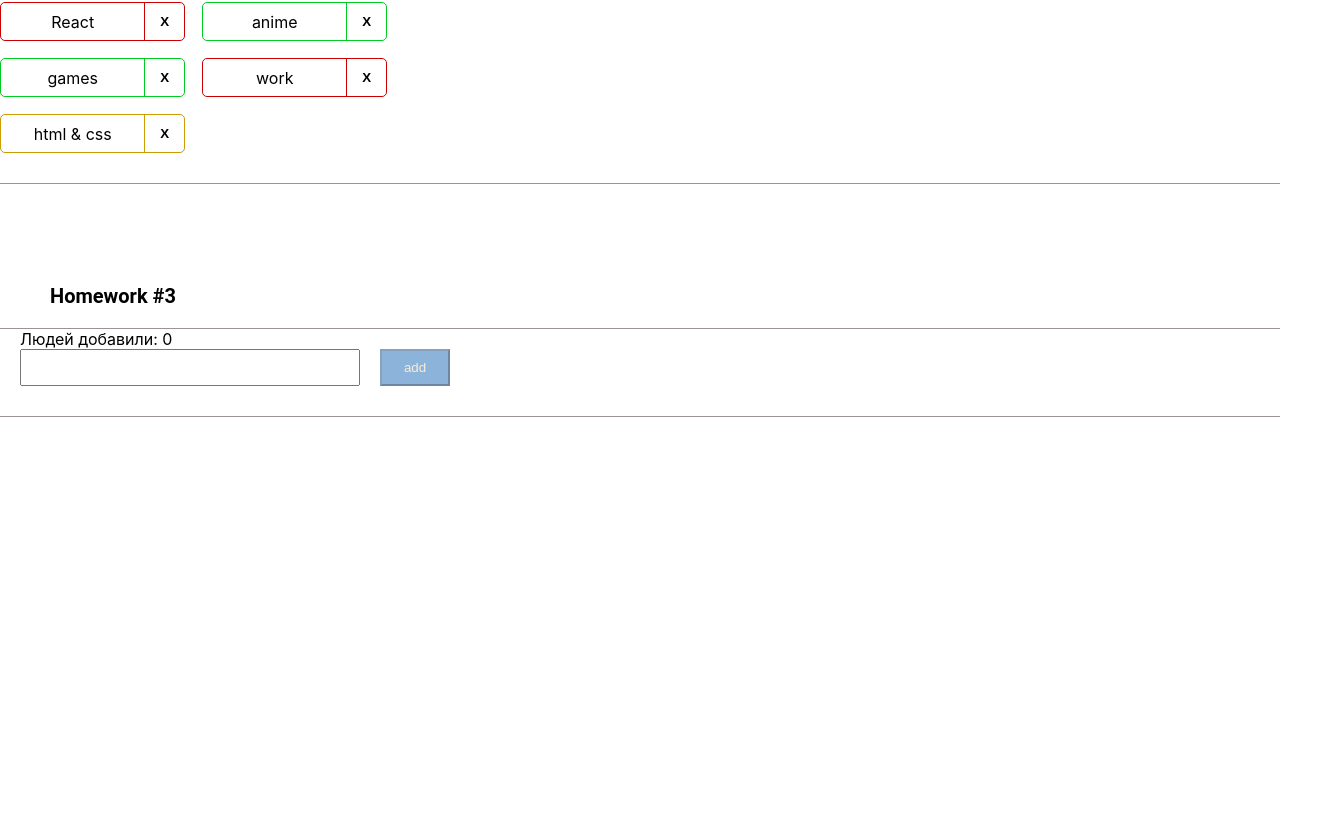
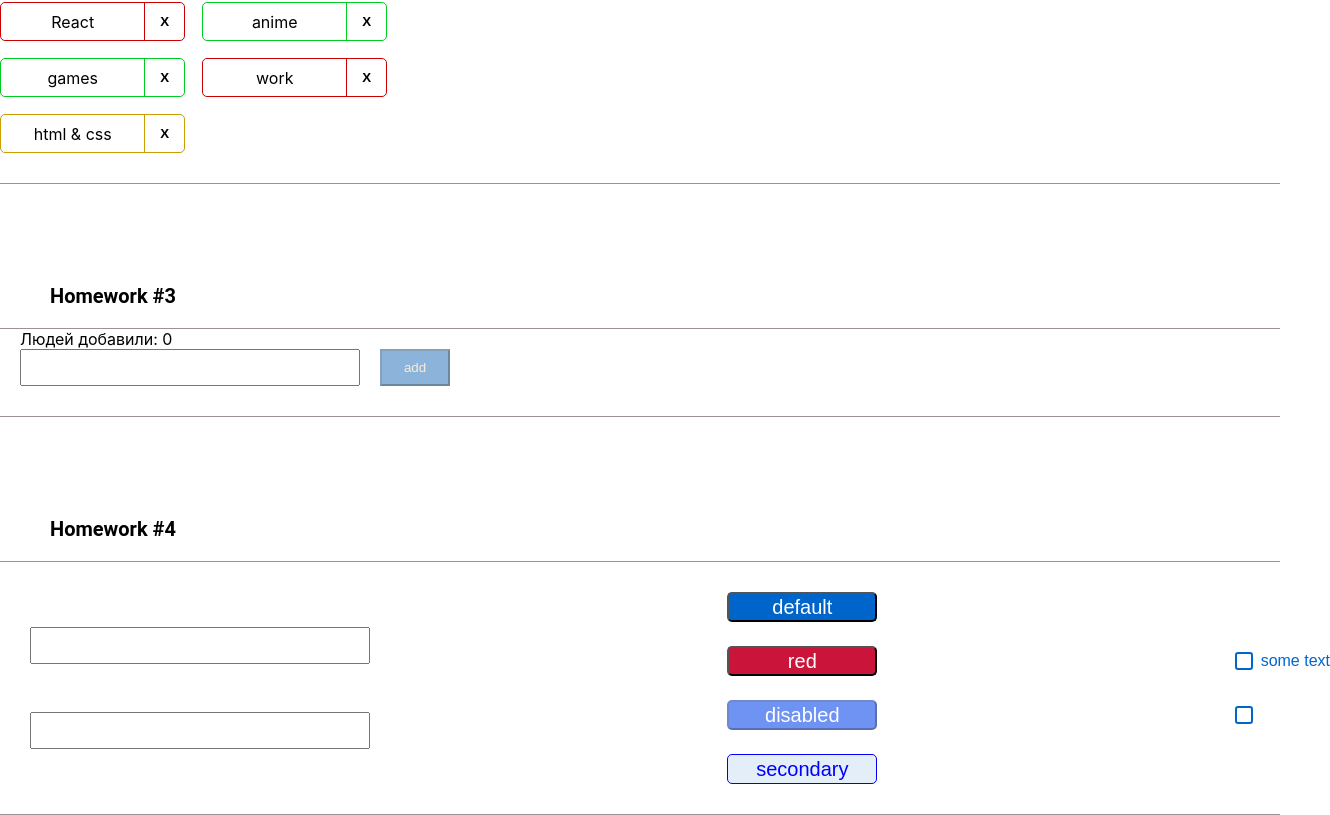
Before and after one commit to Vr930/hws2-master, a React (Create React App) app: page / in a window 1280 px wide. Shown: the part 627-1442 px from the top of the page, 1330 px wide, since content can reach past the window. Before the commit the page ends 1044 px from the top, so only its background shows below. Built offline with nearby package versions, Linux system fonts and the light colour scheme.

Commit message:
add checkbox

```diff
--- a/src/s1-main/App.tsx
+++ b/src/s1-main/App.tsx
@@ -3,6 +3,7 @@ import s from './App.module.css'
 import HW1 from '../s2-homeworks/hw01/HW1'
 import HW2 from "../s2-homeworks/hw02/HW2";
 import HW3 from "../s2-homeworks/hw03/HW3";
+import HW4 from "../s2-homeworks/hw04/HW4";
 
 function App() {
     return (
@@ -11,7 +12,7 @@ function App() {
             {/*раскомментировать по ходу выполнения*/}
             <HW2/>
             <HW3/>
-            {/*<HW4/>*/}
+            <HW4/>
 
             {/*при выполнении дз 5 и более - закомментировать здесь дз 1-4, так как они есть внутри дз 5*/}
             {/*<HW5/>*/}
--- a/src/s2-homeworks/hw04/Stand.module.css
+++ b/src/s2-homeworks/hw04/Stand.module.css
@@ -1,4 +1,6 @@
 .stand {
+    width: 1300px;
+    margin: 30px 0px 0px 30px;
     display: flex;
     justify-content: space-between;
     align-items: center;
--- a/src/s2-homeworks/hw04/common/c1-SuperInputText/SuperInputText.module.css
+++ b/src/s2-homeworks/hw04/common/c1-SuperInputText/SuperInputText.module.css
@@ -1,7 +1,11 @@
 .input:focus {
+    outline: none;
+    background: #c6c7c6;
 }
 
 .input {
+    font-family: Arial;
+    font-size: 15px;
 }
 
 .inputWrapper {
@@ -11,10 +15,13 @@
 }
 
 .errorInput {
+    border: 1px solid red;
 }
 
 .errorInput:focus {
+    background: #f8a3a3;
 }
 
 .error {
+    color: red;
 }
--- a/src/s2-homeworks/hw04/common/c1-SuperInputText/SuperInputText.tsx
+++ b/src/s2-homeworks/hw04/common/c1-SuperInputText/SuperInputText.tsx
@@ -49,13 +49,19 @@ const SuperInputText: React.FC<SuperInputTextPropsType> = (
     }
 
     const finalSpanClassName = s.error
-        + (spanClassName ? ' ' + spanClassName : '')
+        + (spanClassName ? ' ' + spanClassName : '');
     const finalInputClassName = s.input
         + (error ? ' ' + s.errorInput : ' ' + s.superInput)
         + (className ? ' ' + s.className : '') // задача на смешивание классов
 
     return (
         <div className={s.inputWrapper}>
+            <div>
+                <span
+                    id={id ? id + '-span' : undefined}
+                    className={finalSpanClassName}
+                >{error}</span>
+            </div>
             <input
                 id={id}
                 type={'text'}
@@ -64,12 +70,6 @@ const SuperInputText: React.FC<SuperInputTextPropsType> = (
                 className={finalInputClassName}
                 {...restProps} // отдаём инпуту остальные пропсы если они есть (value например там внутри)
             />
-            <span
-                id={id ? id + '-span' : undefined}
-                className={finalSpanClassName}
-            >
-                {error}
-            </span>
         </div>
     )
 }
--- a/src/s2-homeworks/hw04/common/c2-SuperButton/SuperButton.module.css
+++ b/src/s2-homeworks/hw04/common/c2-SuperButton/SuperButton.module.css
@@ -1,36 +1,59 @@
 .button {
+    color: white;
+    background-color: #0065cb;
+    height: 30px;
+    width: 150px;
+    font-family: Arial;
+    font-size: 20px;
+    border-radius: 5px;
+    cursor: pointer;
 }
 
 .disabled {
+
 }
 
 .secondary {
+    color: blue;
+    border: 1px solid blue;
+    height: 30px;
+    width: 150px;
+    background-color: #e3eef9;
 }
 
 .default {
+
 }
 
 .red {
+    background: #ca143a;
 }
 
-.default:hover {
+.button:hover {
+    background-color: #007efe;
 }
 
 .red:hover {
+    background: #fd1947;
 }
 
 .secondary:hover {
+    background-color: #bbd7f3;
 }
 
 
-.default:active {
+.button:active {
+    background-color: #000fb2;
 }
 
 .secondary:active {
+    background-color: #c7e3fe;
 }
 
 .red:active {
+    background-color: #b11233;
 }
 
 .button:disabled {
+    background: #6e93f3;
 }
--- a/src/s2-homeworks/hw04/common/c2-SuperButton/SuperButton.tsx
+++ b/src/s2-homeworks/hw04/common/c2-SuperButton/SuperButton.tsx
@@ -18,11 +18,17 @@ const SuperButton: React.FC<SuperButtonPropsType> = (
     }
 ) => {
     const finalClassName = s.button
-        // + (disabled
-        //         ? ...
-        //         : xType === 'red'
-        //             ? ...
-        + (className ? ' ' + className : '') // задачка на смешивание классов
+        + (disabled ? ' ' + s.disabled :
+            xType === 'red' ? ' ' + s.red :
+                xType === 'secondary' ? ' ' + s.secondary :
+                    "") + (className ? ' ' + className : '')
+
+    // const finalClassName = s.button
+    // + (disabled
+    //         ? ...
+    //         : xType === 'red'
+    //             ? ...
+    //   + (className ? ' ' + className : '') // задачка на смешивание классов
 
     return (
         <button
--- a/src/s2-homeworks/hw04/common/c3-SuperCheckbox/SuperCheckbox.tsx
+++ b/src/s2-homeworks/hw04/common/c3-SuperCheckbox/SuperCheckbox.tsx
@@ -27,8 +27,10 @@ const SuperCheckbox: React.FC<SuperCheckboxPropsType> = (
     }
 ) => {
     const onChangeCallback = (e: ChangeEvent<HTMLInputElement>) => {
-        // задачка на написание онченджа
-
+        onChange && onChange(e);
+        if(onChangeChecked) {
+            onChangeChecked(e.currentTarget.checked)
+        }
     }
 
     const finalInputClassName = s.checkbox
```
